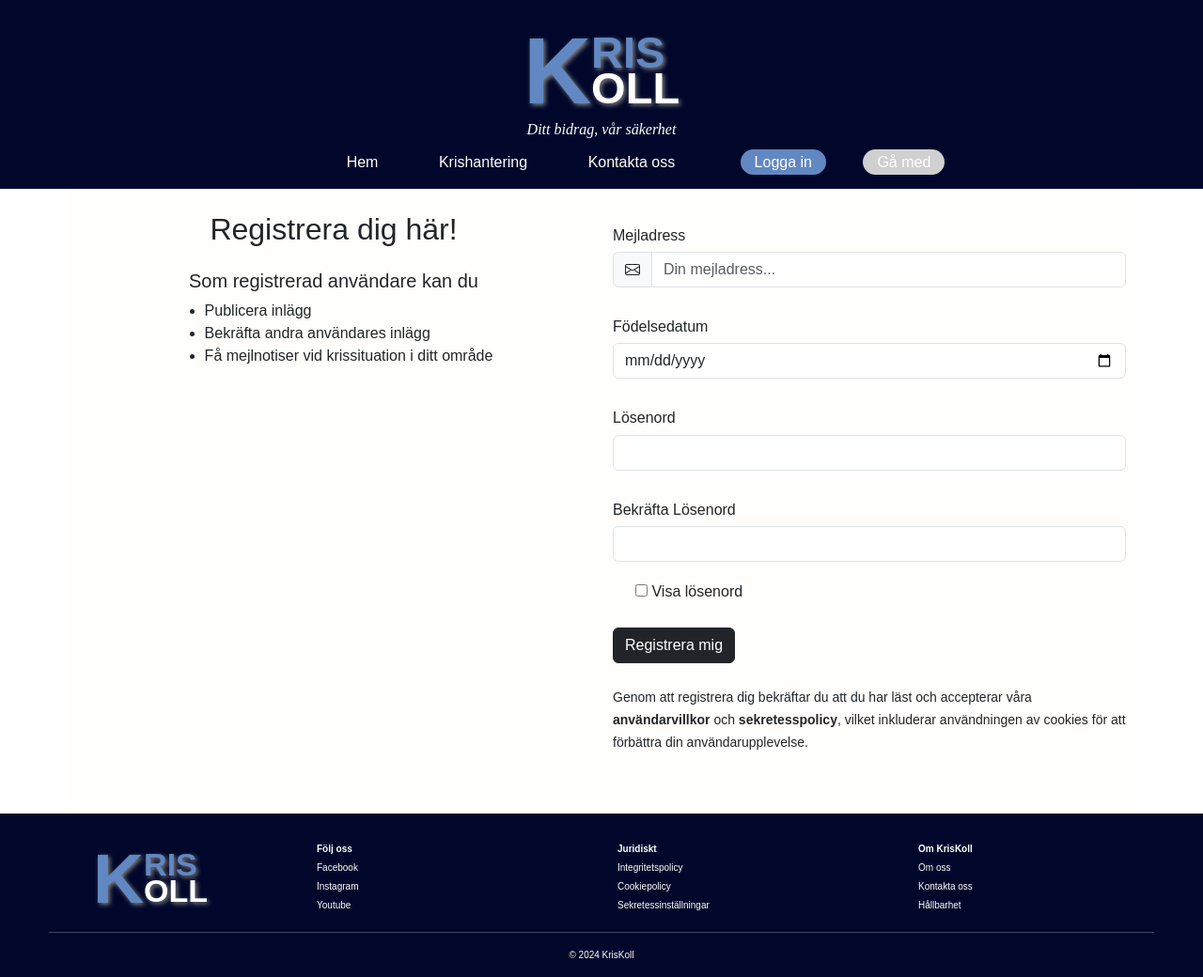
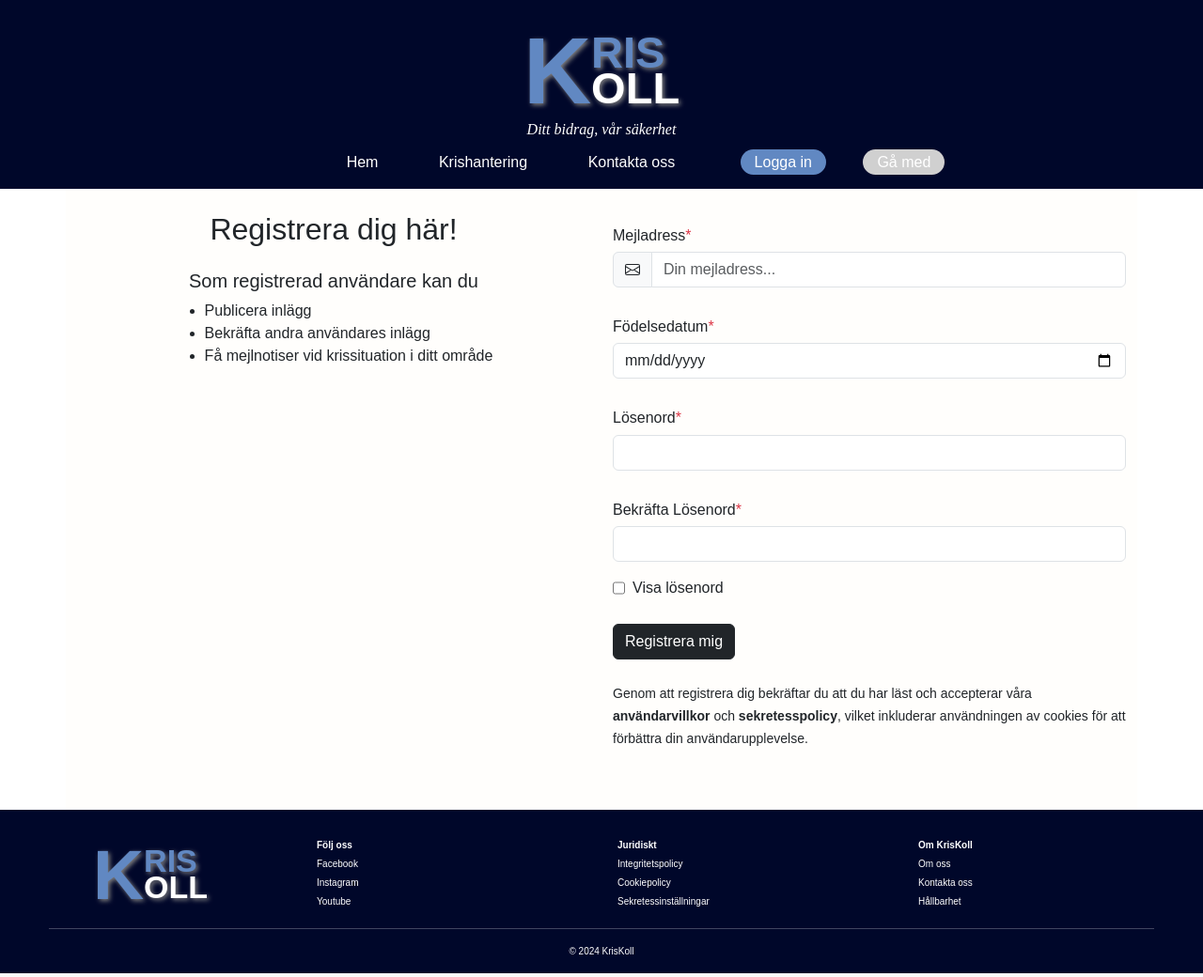
Before and after one commit to greity99/krisis, a Flask app: page /Registrering in a window 1280 px wide. Shown: the whole page at 94% size. Run offline with Flask 3, Linux system fonts and the light colour scheme; some libraries are stand-ins or nearby versions.

Commit message:
Upd required star + design show pwd

```diff
--- a/app.py
+++ b/app.py
@@ -432,6 +432,7 @@ def register():
                     no_birthday_feedback="",
                     age_feedback="",
                     no_pwd_feedback="",
+                    no_confirm_pwd_feedback = "",
                     pwd_feedback="",
                     email="",
                     birthday="",
@@ -454,11 +455,13 @@ def register_user():
     email = request.form.get("email")
     birthday = request.form.get("birthday")
     pwd = request.form.get("pwd")
+    confirm_pwd = request.form.get("confirm_pwd")
 
     no_email_feedback = ""
     no_birthday_feedback = ""
     age_feedback = ""
     no_pwd_feedback = ""
+    no_confirm_pwd_feedback = ""
     pwd_feedback = ""
 
     created = False
@@ -474,7 +477,10 @@ def register_user():
     if pwd == "":
         no_pwd_feedback = empty_field
 
-    if email != "" and birthday != "" and pwd != "":
+    if confirm_pwd == "":
+        no_confirm_pwd_feedback = empty_field
+
+    if email != "" and birthday != "" and pwd != "" and confirm_pwd !="":
         age = check_user_age(birthday)
 
         if age:
@@ -523,6 +529,7 @@ def register_user():
                     no_birthday_feedback = no_birthday_feedback,
                     age_feedback = age_feedback,
                     no_pwd_feedback = no_pwd_feedback,
+                    no_confirm_pwd_feedback = no_confirm_pwd_feedback,
                     pwd_feedback = pwd_feedback,
                     email = email,
                     birthday = birthday,
--- a/static/script.js
+++ b/static/script.js
@@ -1,6 +1,6 @@
 //Function which allow user to toggle between text and password on register.html
 function togglePassword() {
-  var x = document.getElementById("pwd1")
+  var x = document.getElementById("pwd")
   var y = document.getElementById("confirm_pwd");
   if (x.type === "password" && y.type === "password") {
     x.type = "text"
@@ -11,13 +11,18 @@ function togglePassword() {
   }
 }
 
+//Function which checks so that the password field and the confirm password field match when all the fields are filled in.
 document.querySelector('form').addEventListener('submit', function (e) {
+  var email = document.getElementById("email").value;
+  var birthday = document.getElementById("birthday").value;
   var pwd = document.getElementById("pwd").value;
   var confirm_pwd = document.getElementById("confirm_pwd").value;
-  if (pwd !== confirm_pwd) {
-    e.preventDefault();
-    alert("Lösenorden matchar inte.");
-  }
+
+  if (email !== "" && birthday !== "" && pwd !== "" && confirm_pwd !== "") {
+    if (pwd !== confirm_pwd) {
+      e.preventDefault();
+      alert("Lösenorden matchar inte!");
+      }}
 });
 
 //Function which makes the input field for updating the email-address on the profile page available and changes the name and type of the button when clicked.
--- a/templates/register.html
+++ b/templates/register.html
@@ -56,14 +56,16 @@
 
             <!--Alert when registration succeed-->
             {%if created == True: %}
-            <div class="my-md-auto ms-4 mb-5 mt-3 col-9 col-md-4 alert alert-success alert-dismissible fade show" role="alert">
+            <div class="my-md-auto ms-4 mb-5 mt-3 col-9 col-md-4 alert alert-success alert-dismissible fade show"
+                role="alert">
                 <h4 class="alert-heading">Sådärja!</h4>
                 <p>Ditt konto är nu skapat</p>
                 <a href="/Logga_in" class="btn btn-dark">Logga in</a>
             </div>
 
             {%elif underaged == True: %}
-            <div class="my-md-auto ms-4 mb-5 mt-3 col-9 col-md-4 alert alert-warning alert-dismissible fade show" role="alert">
+            <div class="my-md-auto ms-4 mb-5 mt-3 col-9 col-md-4 alert alert-warning alert-dismissible fade show"
+                role="alert">
                 <h4 class="alert-heading">Tyvärr</h4>
                 <p>Du uppfyller inte ålderskraven för att kunna registrera dig på denna hemsida</p>
                 <a href="/" class="btn btn-dark">Tillbaka till startsidan</a>
@@ -73,7 +75,7 @@
             {%else: %}
             <div class="mt-4 col-12 col-md-6">
                 <form action="/Registrering" method="POST" class="pb-5" accept-charset="UTF-8">
-                    <label for="email" class="form-label mt-3 h6">Mejladress</label>
+                    <label for="email" class="form-label mt-3 h6">Mejladress</label><span class="text-danger">*</span>
                     <div class="input-group">
                         <span class="input-group-text">
                             <svg xmlns="http://www.w3.org/2000/svg" width="16" height="16" fill="currentColor"
@@ -82,27 +84,33 @@
                                     d="M0 4a2 2 0 0 1 2-2h12a2 2 0 0 1 2 2v8a2 2 0 0 1-2 2H2a2 2 0 0 1-2-2V4Zm2-1a1 1 0 0 0-1 1v.217l7 4.2 7-4.2V4a1 1 0 0 0-1-1H2Zm13 2.383-4.708 2.825L15 11.105V5.383Zm-.034 6.876-5.64-3.471L8 9.583l-1.326-.795-5.64 3.47A1 1 0 0 0 2 13h12a1 1 0 0 0 .966-.741ZM1 11.105l4.708-2.897L1 5.383v5.722Z" />
                             </svg>
                         </span>
-                        <input class="form-control" type="email" id="email" name="email" placeholder="Din mejladress..." value="{{email}}">
+                        <input class="form-control" type="email" id="email" name="email" placeholder="Din mejladress..."
+                            value="{{email}}">
                     </div>
                     <p class="feedback_message_register"><small>{{no_email_feedback}}</small></p>
 
-                    <label for="birthday" class="form-label mt-3 h6">Födelsedatum</label>
+                    <label for="birthday" class="form-label mt-3 h6">Födelsedatum</label><span
+                        class="text-danger">*</span>
                     <input class="form-control" type="date" id="birthday" name="birthday" value={{birthday}}>
                     <p class="feedback_message_register"><small>{{no_birthday_feedback}}</small></p>
                     <p class="feedback_message_register"><small>{{age_feedback}}</small></p>
 
-                    <label for="pwd" class="form-label mt-3 h6">Lösenord</label>
-                    <input class="form-control" type="password" id="pwd1" name="pwd">
+                    <label for="pwd" class="form-label mt-3 h6">Lösenord</label><span class="text-danger">*</span>
+                    <input class="form-control" type="password" id="pwd" name="pwd">
                     <p class="feedback_message_register"><small>{{no_pwd_feedback}}</small></p>
                     <p class="feedback_message_register"><small>{{pwd_feedback}}</small></p>
 
-                    <label for="confirm_pwd" class="form-label mt-3 h6">Bekräfta Lösenord</label>
+                    <label for="confirm_pwd" class="form-label mt-3 h6">Bekräfta Lösenord</label><span
+                        class="text-danger">*</span>
                     <input class="form-control pwd_toggle" type="password" id="confirm_pwd" name="confirm_pwd">
+                    <p class="feedback_message_register"><small>{{no_confirm_pwd_feedback}}</small></p>
                     <p class="feedback_message_register"><small>{{confirm_pwd_feedback}}</small></p>
+                    <div class="d-flex justify-content-start">
+                        <input class="form-check me-2" type="checkbox" id="show_password" onclick="togglePassword()">
+                        <label for="show_password">Visa lösenord</label>
+                    </div>
 
-                    <div class="form-check mt-2">
-                        <input class="mt-2" type="checkbox" id="show_password" onclick="togglePassword()"> Visa lösenord
-                    </div>
+
 
                     <button type="submit" class="btn btn-dark mt-4 mb-4">Registrera mig</button>
                     <p>
```
